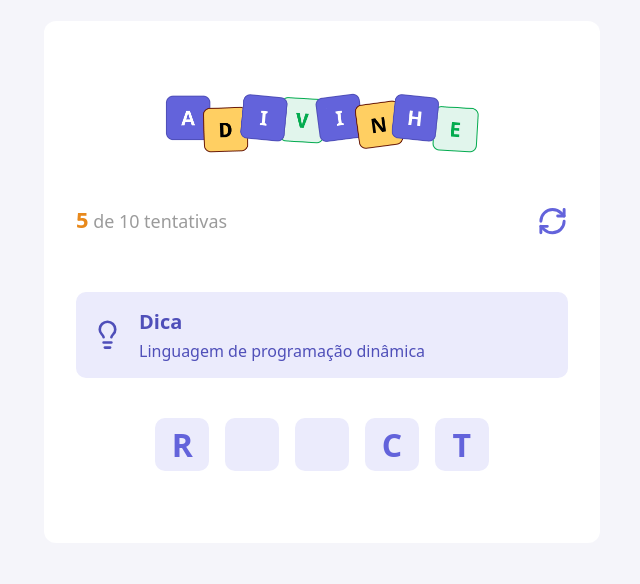
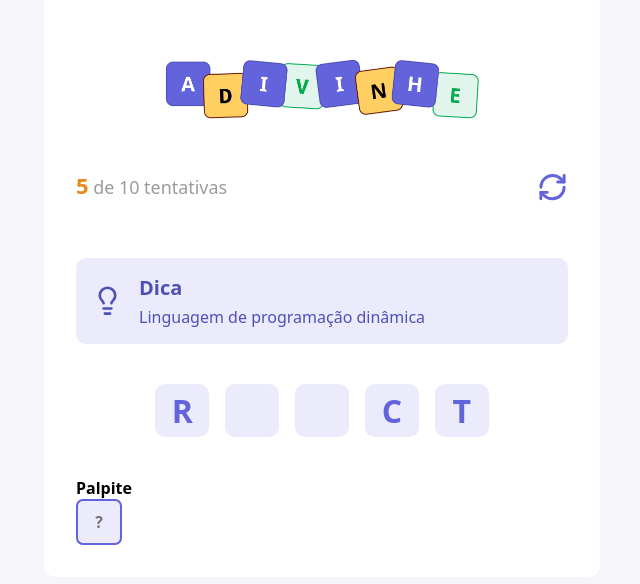
Before and after one commit to ayresrouxj/jogo-de-advinhacao, a React (Vite) app: page / in a window 1280 px wide. Shown: the part 118-702 px from the top of the page, without its empty margins (318-958 px from the left). Built offline with nearby package versions, Linux system fonts and the light colour scheme.

Commit message:
aula: criando componente de input

```diff
--- a/src/App.tsx
+++ b/src/App.tsx
@@ -3,6 +3,7 @@ import styles from './app.module.css'
 import { Header } from './components/Header'
 import { Tip } from './components/Tip'
 import { Letter } from './components/Letter'
+import { Input } from './components/Input'
 
 export function App() {
   function handleRestartGame() {
@@ -23,6 +24,12 @@ export function App() {
           <Letter value="C" />
           <Letter value="T" />
         </div>
+
+        <h4>Palpite</h4>
+
+        <div>
+          <Input autoFocus maxLength={1} placeholder="?" />
+        </div>
       </main>
     </div>
   )
--- /dev/null
+++ b/src/components/Input/index.tsx
@@ -0,0 +1,7 @@
+import styles from './styles.module.css'
+
+type Props = React.ComponentProps<'input'>
+
+export function Input({ ...rest }: Props) {
+  return <input type="text" className={styles.input} {...rest} />
+}
--- /dev/null
+++ b/src/components/Input/styles.module.css
@@ -0,0 +1,13 @@
+.input {
+  width: 2.87rem;
+  height: 2.87rem;
+  border-radius: 0.43rem;
+  background-color: #ebebfc;
+  border: 2px solid #6363db;
+  text-transform: uppercase;
+  text-align: center;
+  font-size: 1rem;
+  font-weight: 700;
+  color: #6363db;
+  outline: none;
+}
--- a/src/global.css
+++ b/src/global.css
@@ -14,6 +14,11 @@ body {
   background-color: #f5f5fa;
 }
 
+input {
+  font-family: 'Noto Sans', sans-serif;
+  font-optical-sizing: auto;
+}
+
 button {
   cursor: pointer;
   transition: filter 0.2s;
```
